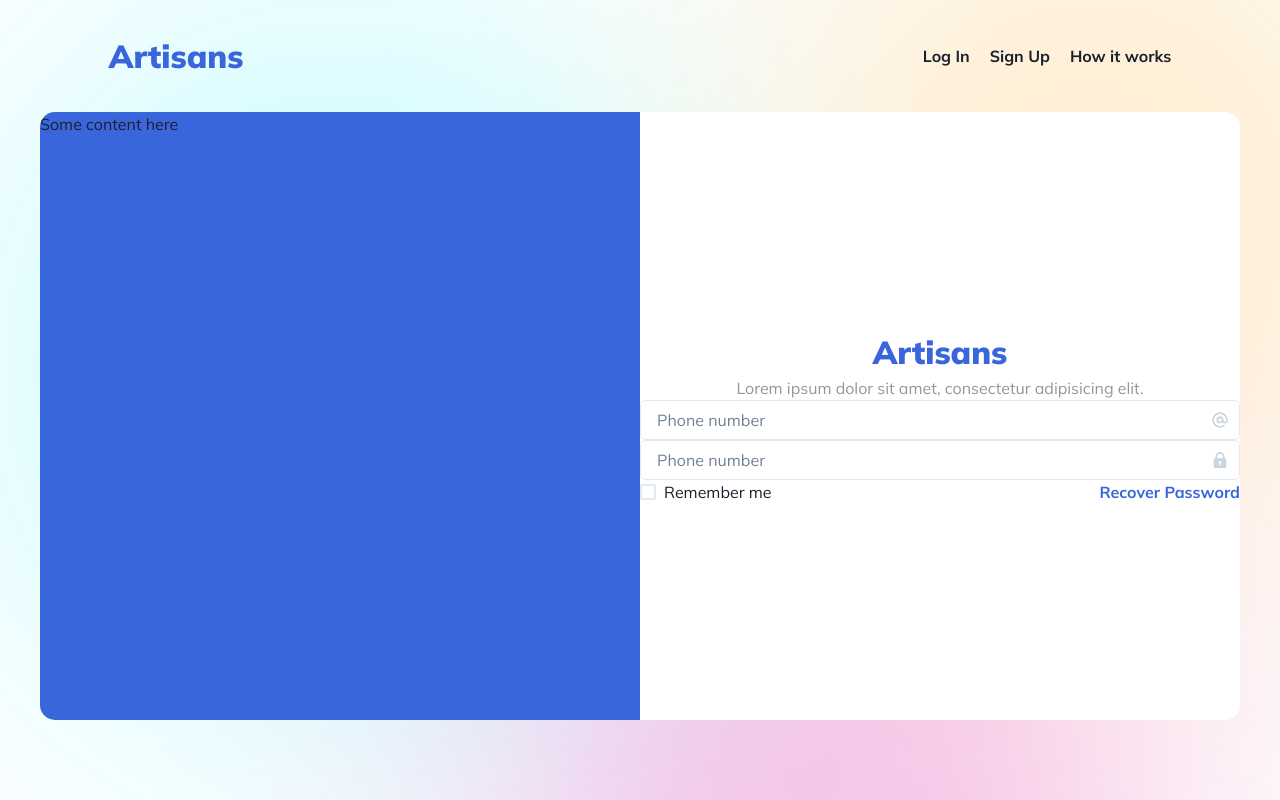
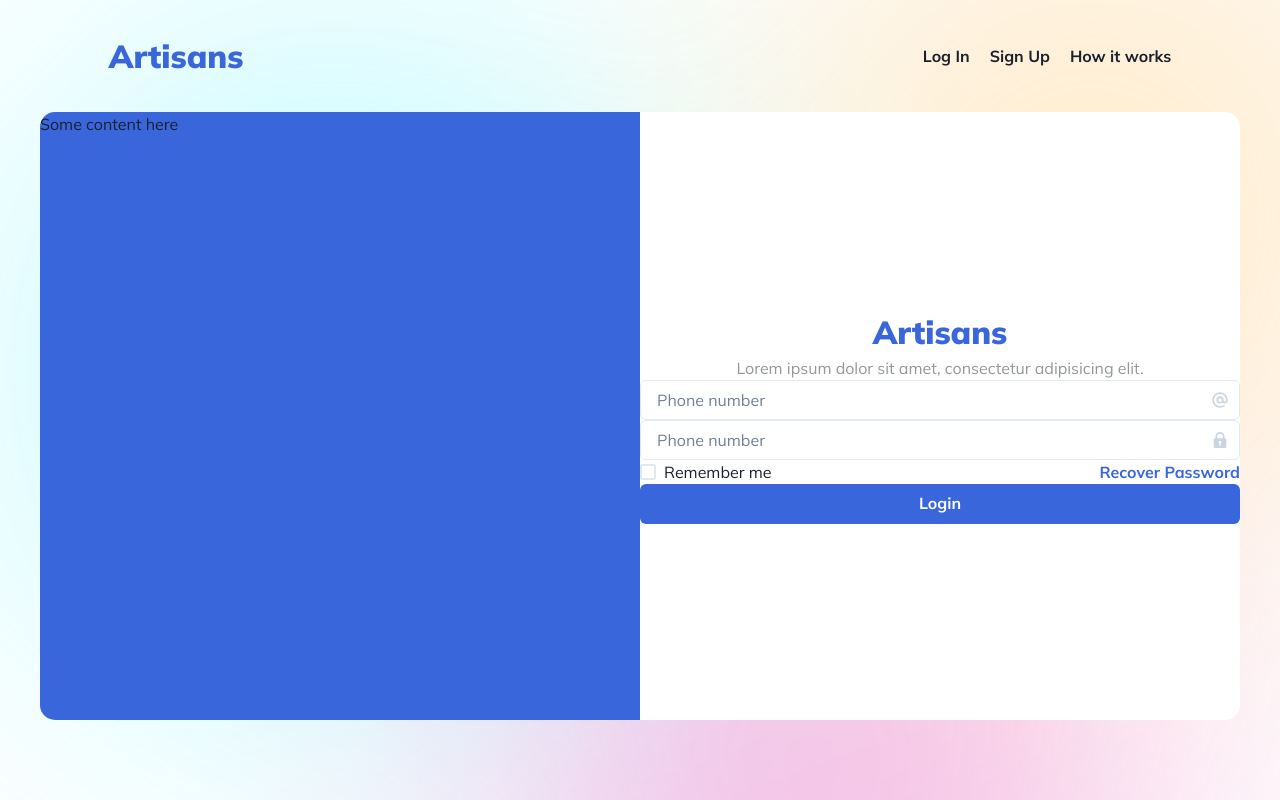
Before and after one commit to EmmanuelOloke/artisans, a Next.js app: page /login in a window 1280 px wide. Built offline with nearby package versions, Linux system fonts and the light colour scheme.

Commit message:
rendered login button

```diff
--- a/src/pages/login.tsx
+++ b/src/pages/login.tsx
@@ -1,3 +1,4 @@
+import LoginButton from '../components/LoginButton';
 import { AtSignIcon, LockIcon } from '@chakra-ui/icons';
 import {
   Box,
@@ -87,6 +88,8 @@
                 <Link href="/">Recover Password</Link>
               </Text>
             </Flex>
+
+            <LoginButton />
           </Box>
         </Flex>
       </Box>
```
